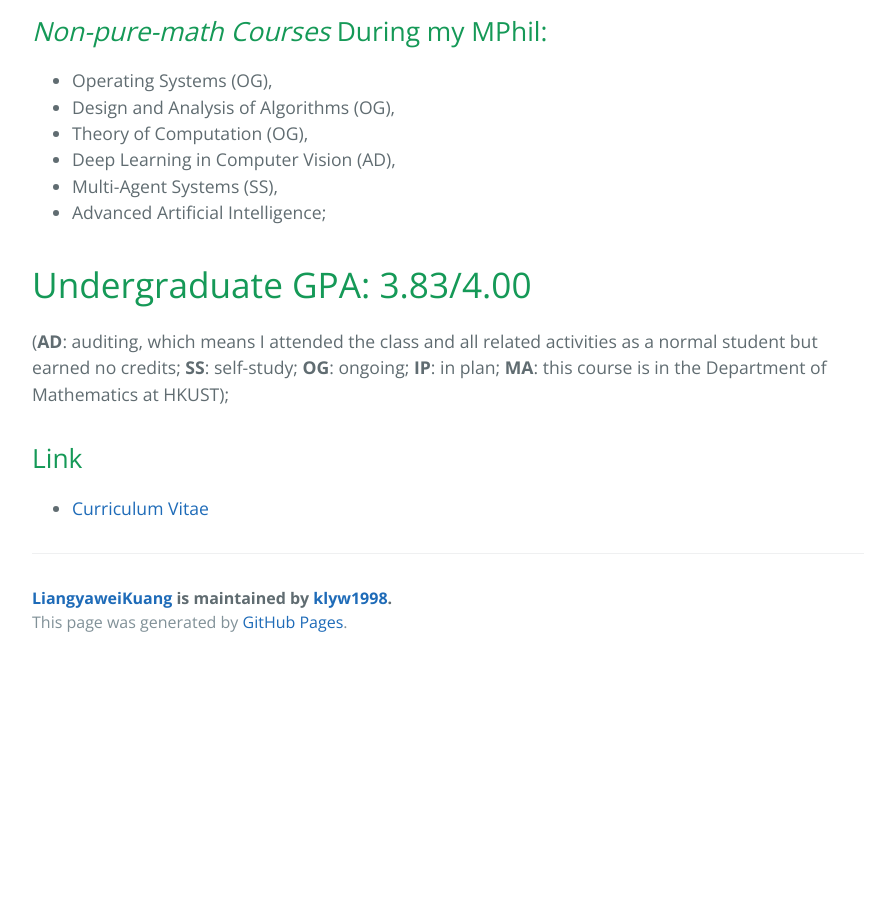
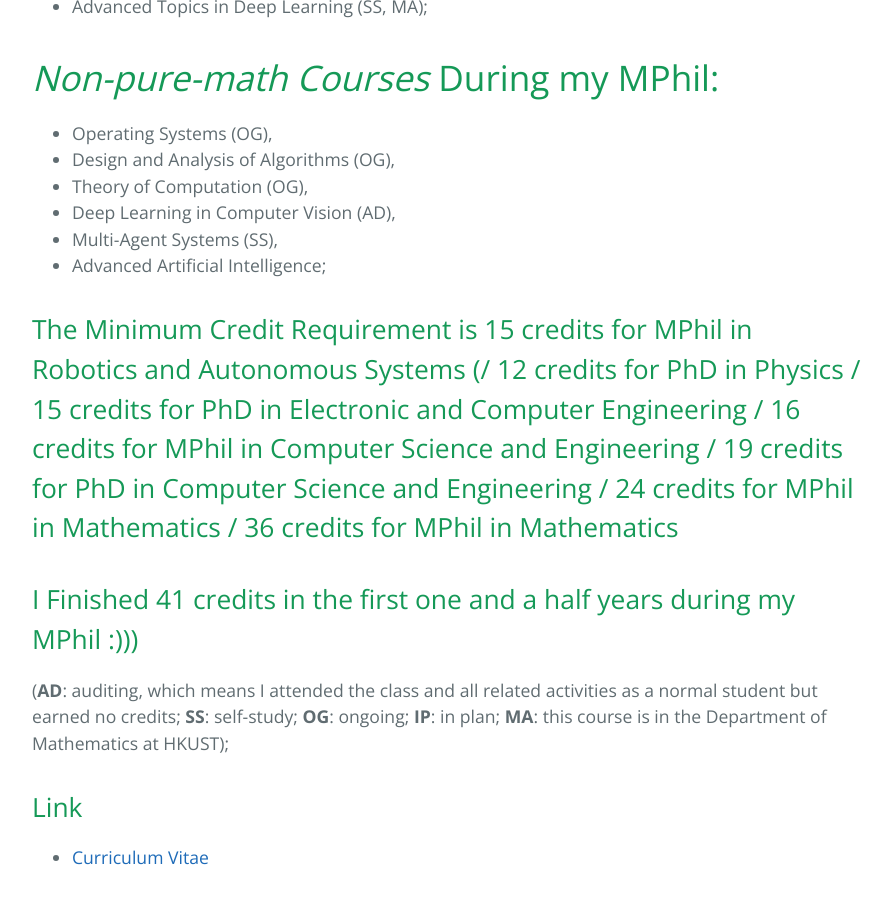
Before and after one commit to klyw1998/LiangyaweiKuang, a Jekyll site: the page built from courses.md, in a window 1280 px wide and 900 px high, scrolled down 2105 px. Shown: the whole window, without its empty margins (192-1083 px from the left). Built offline with Jekyll 4.4.1, drawn with Linux system fonts in a browser that asks for light colours; before the commit the page ends 2771 px from its top, so only the background shows below that.

Commit message:
Update courses.md

```diff
--- a/courses.md
+++ b/courses.md
@@ -4,7 +4,7 @@ title: 'Selected Courses'
 description: This is a partial list of courses from undergraduate to present.
 ---
 
-## *Math Courses* Before my MPhil:
+# *Math Courses* Before my MPhil:
 - Calculus I,
 - Calculus II,
 - Linear Algebra and Analytic Topology,
@@ -14,7 +14,7 @@ description: This is a partial list of courses from undergraduate to present.
 - Numerical Methods (SS),
 - Mathematical Modeling (in MATLAB);
 
-## *Engineering Courses* Before my MPhil:
+# *Engineering Courses* Before my MPhil:
 - Machinery Dynamics,
 - Linear Systems and Control,
 - Systems Dynamics,
@@ -31,9 +31,9 @@ description: This is a partial list of courses from undergraduate to present.
 - Integrated Electronic Circuit Design,
 - Mobile Robotics;
 
-# Undergraduate GPA: 3.83/4.00
+## Undergraduate GPA: 3.83/4.00
 
-## *Computer Science Courses* Before my MPhil:
+# *Computer Science Courses* Before my MPhil:
 - Introduction to Programming (in Python),
 - C Programming Language,
 - Introduction to Machine Vision,
@@ -47,7 +47,7 @@ description: This is a partial list of courses from undergraduate to present.
 - Foundations of Artificial Intelligence,
 - Advanced Algorithms;
 
-## *Pure Math Courses* During my MPhil:
+# *Pure Math Courses* During my MPhil:
 - Stochastic Processes,
 - Functional Analysis (SS, MA),
 - Linear-System Theory (Half of the course is Matrix Analysis, the other half is Linear Systems Theory),
@@ -61,7 +61,7 @@ description: This is a partial list of courses from undergraduate to present.
 - Foundations of Reinforcement Learning (SS),
 - Advanced Topics in Deep Learning (SS, MA);
 
-## *Non-pure-math Courses* During my MPhil:
+# *Non-pure-math Courses* During my MPhil:
 - Operating Systems (OG),
 - Design and Analysis of Algorithms (OG),
 - Theory of Computation (OG),
@@ -69,7 +69,8 @@ description: This is a partial list of courses from undergraduate to present.
 - Multi-Agent Systems (SS),
 - Advanced Artificial Intelligence;
 
-# Undergraduate GPA: 3.83/4.00
+## The Minimum Credit Requirement is 15 credits for MPhil in Robotics and Autonomous Systems (/ 12 credits for PhD in Physics / 15 credits for PhD in Electronic and Computer Engineering / 16 credits for MPhil in Computer Science and Engineering / 19 credits for PhD in Computer Science and Engineering / 24 credits for MPhil in Mathematics / 36 credits for MPhil in Mathematics
+## I Finished 41 credits in the first one and a half years during my MPhil :)))
 
 (__AD__: auditing, which means I attended the class and all related activities as a normal student but earned no credits; __SS__: self-study; __OG__: ongoing; __IP__: in plan; __MA__: this course is in the Department of Mathematics at HKUST);
 
```
